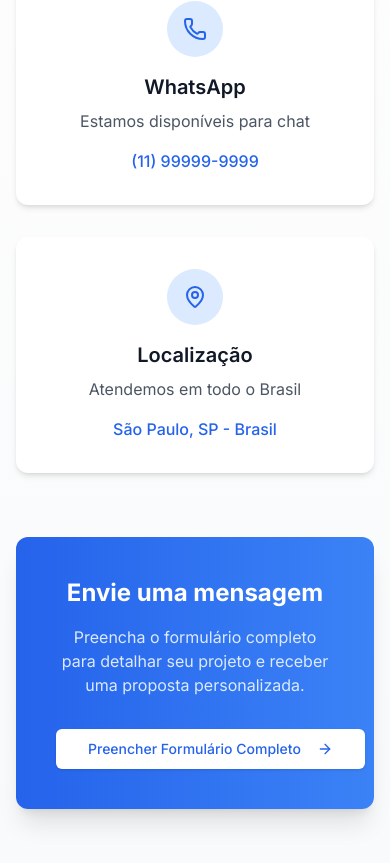
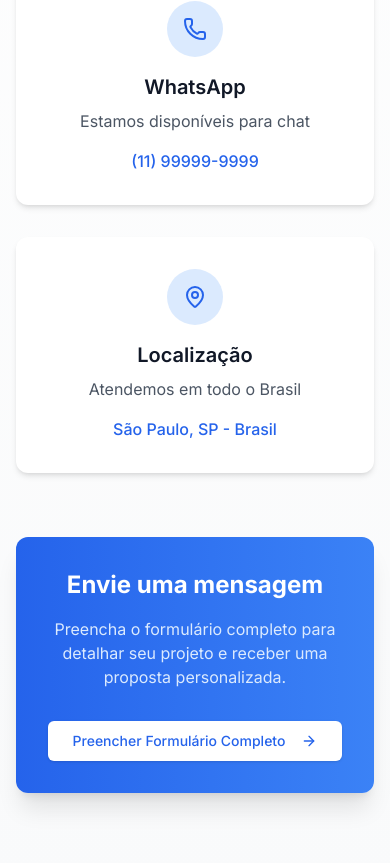
Before and after one commit to elvisea/landing-page-byteful-code, a Next.js app: page / in a window 390 px wide. Shown: the part 9960-10823 px from the top of the page. Built offline with nearby package versions, Linux system fonts and the light colour scheme.

Commit message:
ajuste button

```diff
--- a/src/app/components/Contact.tsx
+++ b/src/app/components/Contact.tsx
@@ -125,7 +125,7 @@ export function Contact() {
 
           {/* Formulário CTA */}
           <div className="mt-16 bg-gradient-to-r from-blue-600 to-blue-500 rounded-xl shadow-xl overflow-hidden">
-            <div className="p-10 text-center">
+            <div className="p-8 sm:p-10 text-center">
               <h3 className={`${fontSize["2xl"]} ${fontWeight.bold} text-white mb-4`}>
                 Envie uma mensagem
               </h3>
@@ -135,10 +135,10 @@ export function Contact() {
               <Link href="/contato" passHref>
                 <Button
                   size="lg"
-                  className="bg-white text-blue-600 hover:bg-blue-50 group px-8"
+                  className="bg-white text-blue-600 hover:bg-blue-50 group w-full sm:w-auto px-6 sm:px-8"
                 >
-                  Preencher Formulário Completo
-                  <ArrowRight className="ml-2 h-4 w-4 transition-transform group-hover:translate-x-1" />
+                  <span className="truncate">Preencher Formulário Completo</span>
+                  <ArrowRight className="ml-2 h-4 w-4 shrink-0 transition-transform group-hover:translate-x-1" />
                 </Button>
               </Link>
             </div>
```
